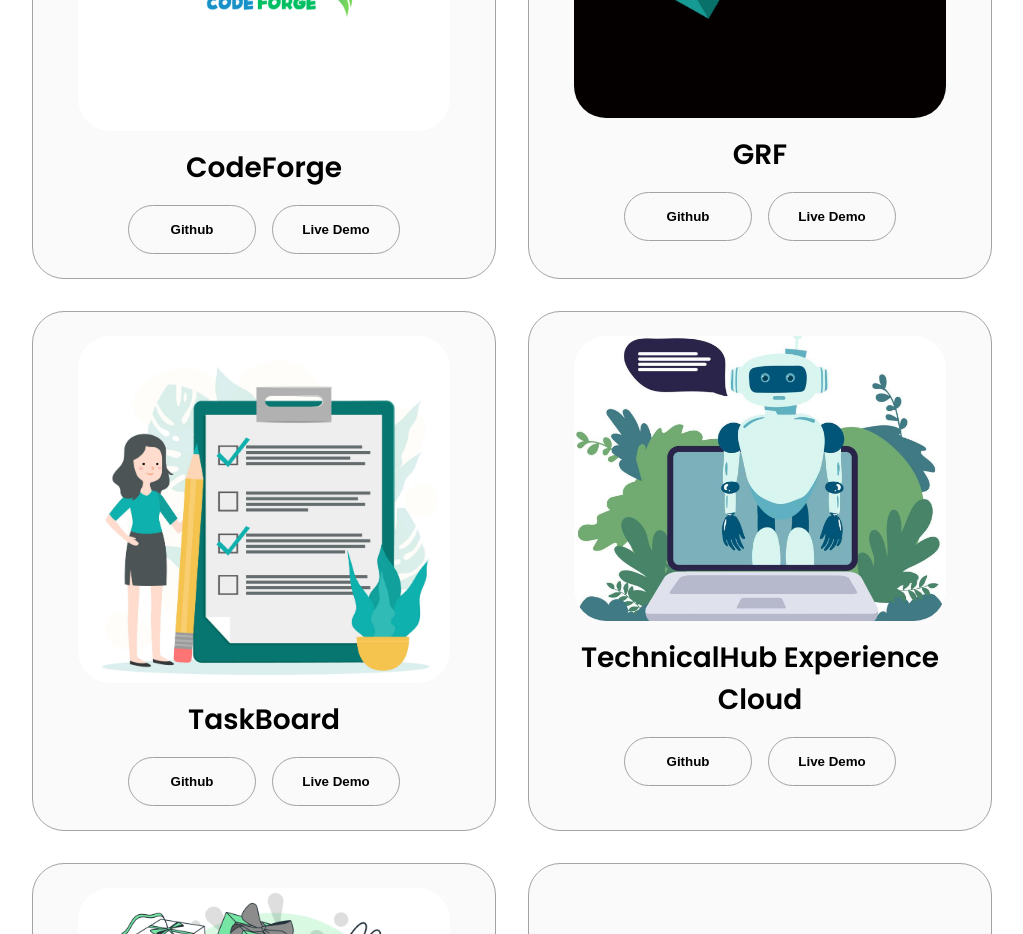
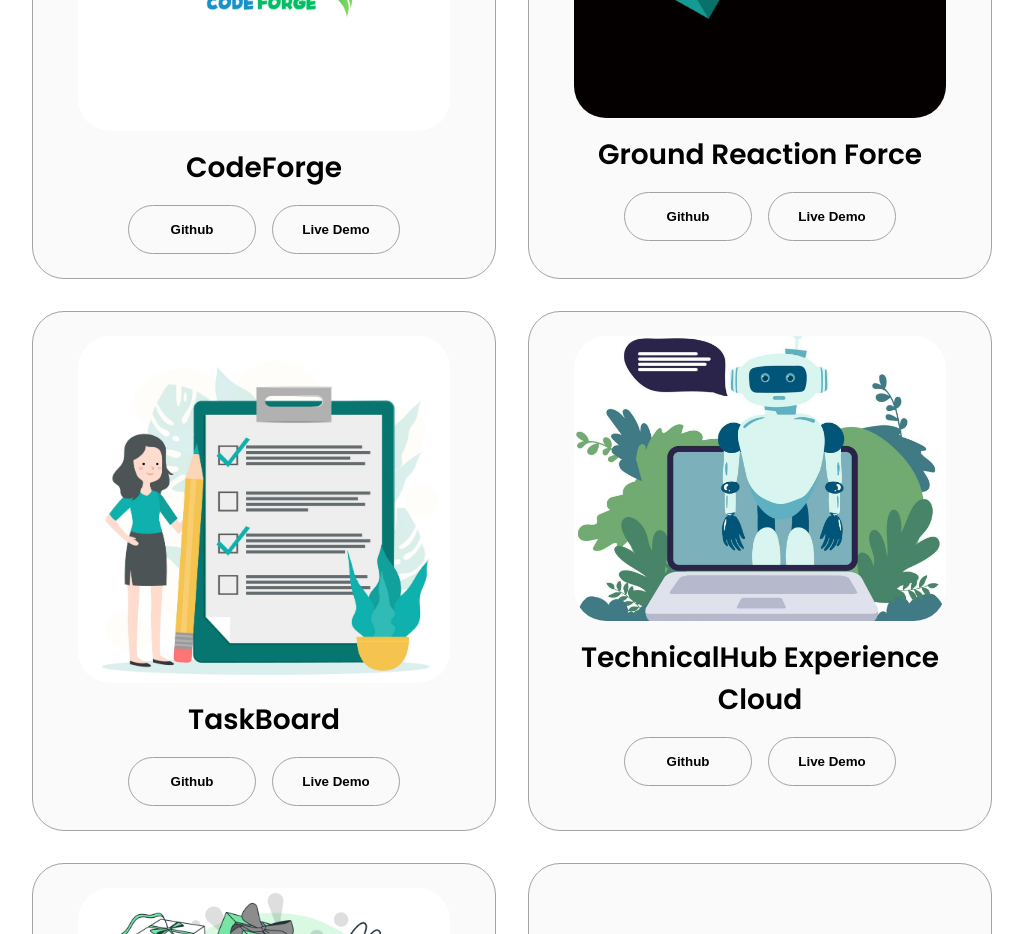
Before and after one commit to KantiboyinaAjay/portfolio, a React (Create React App) app: page / in a window 1280 px wide. Shown: the part 2860-3794 px from the top of the page, without its empty margins (128-1151 px from the left). Built offline with nearby package versions, Linux system fonts and the light colour scheme.

Commit message:
add project

```diff
--- a/src/Component/Project.jsx
+++ b/src/Component/Project.jsx
@@ -50,7 +50,7 @@ const Project = () => {
                 class="project-img"
               />
             </div>
-            <h2 class="experience-sub-title project-title">GRF</h2>
+            <h2 class="experience-sub-title project-title">Ground Reaction Force</h2>
             <div class="btn-container">
               <button
                 class="btn btn-color-2 project-btn"
```
